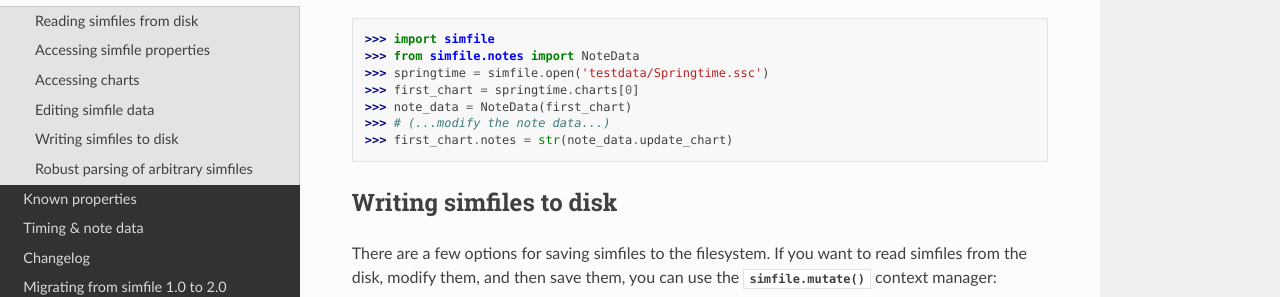
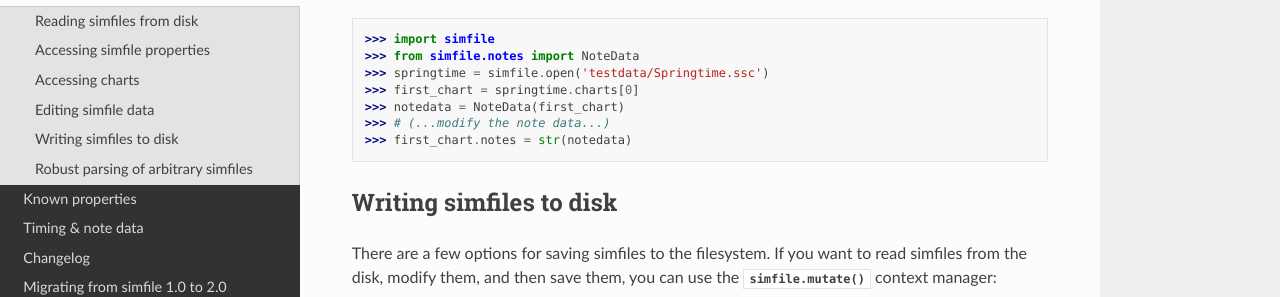
Before and after one commit to garcia/simfile, a Sphinx documentation site: the page built from docs/source/reading-writing.rst, in a window 1280 px wide and 900 px high, scrolled down 3389 px. Shown: the part 160-457 px from the top of the window. Built offline with Sphinx 7.4.7 and the Read the Docs theme 2.0.0, drawn with Linux system fonts in a browser that asks for light colours.

Commit message:
fix typo in docs

```diff
--- a/docs/source/reading-writing.rst
+++ b/docs/source/reading-writing.rst
@@ -196,9 +196,9 @@ data, refer to :ref:`timing-note-data` for an overview of the available classes
     >>> from simfile.notes import NoteData
     >>> springtime = simfile.open('testdata/Springtime.ssc')
     >>> first_chart = springtime.charts[0]
-    >>> note_data = NoteData(first_chart)
+    >>> notedata = NoteData(first_chart)
     >>> # (...modify the note data...)
-    >>> first_chart.notes = str(note_data.update_chart)
+    >>> first_chart.notes = str(notedata)
 
 Writing simfiles to disk
 ------------------------
```
